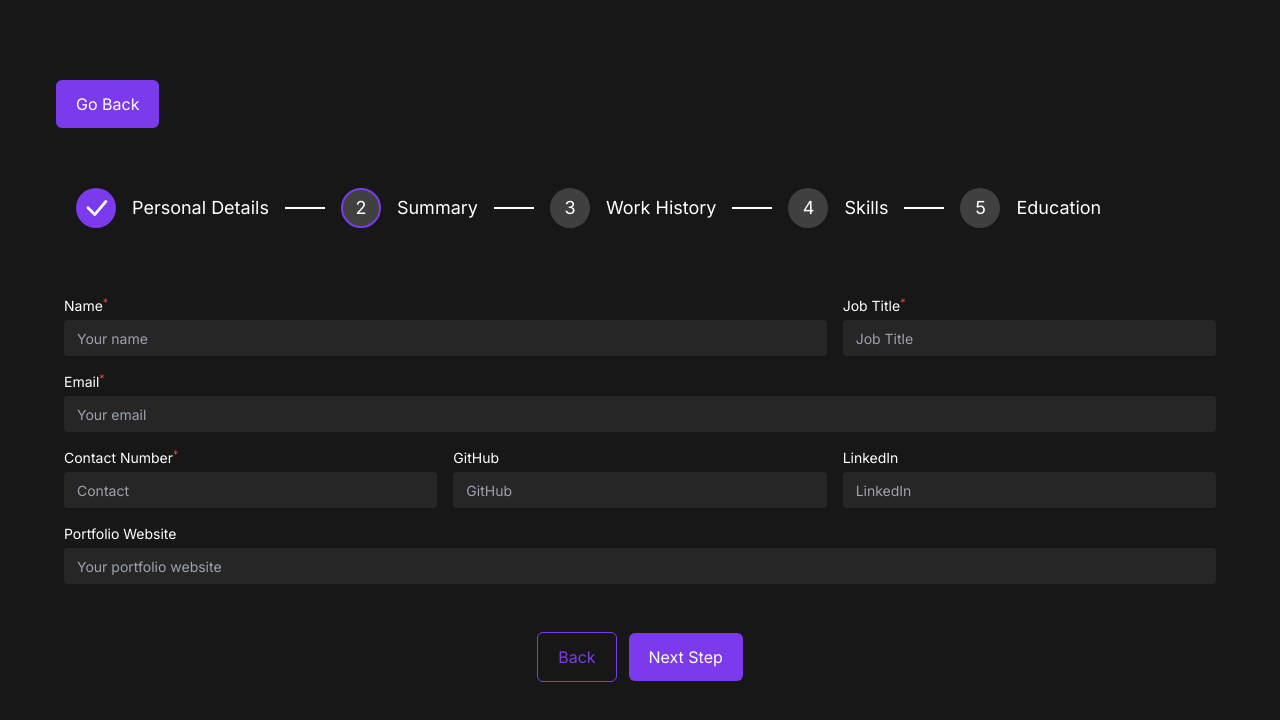
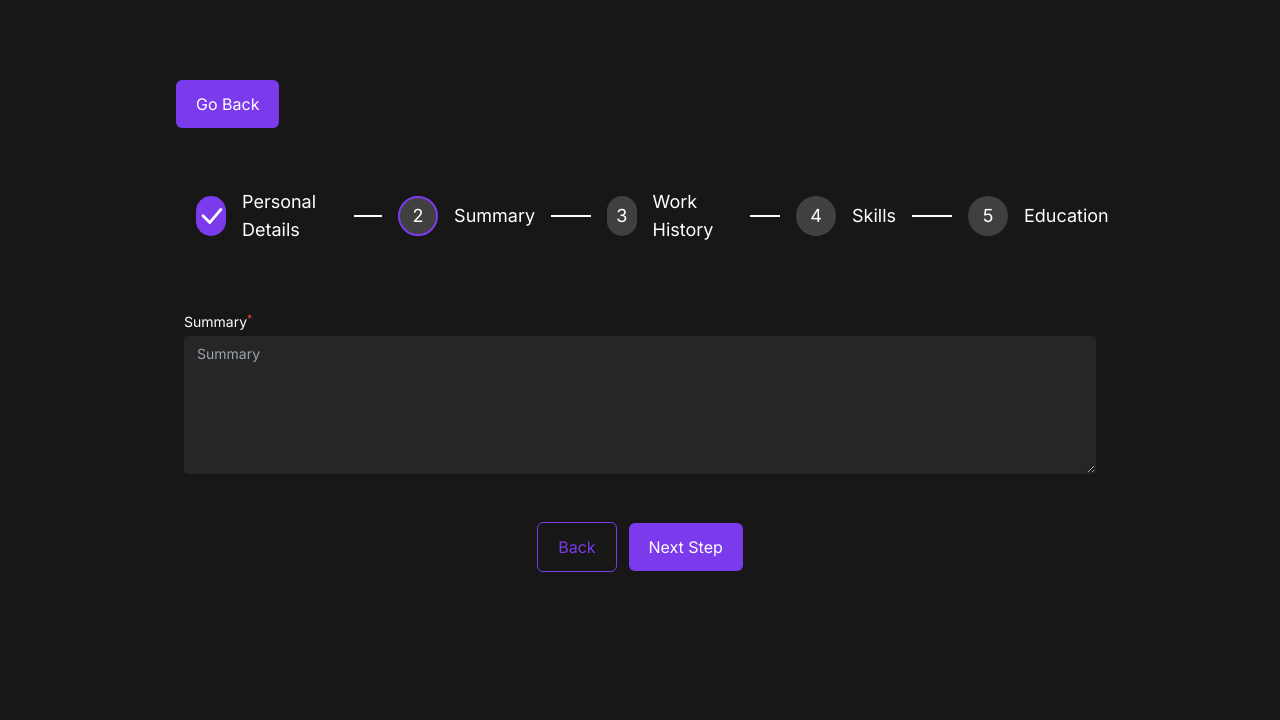
Before and after one commit to MRowan121/resume-builder, a Next.js app: page /resume-form/summary in a window 1280 px wide. Shown: the top 720 px of the page. Built offline with nearby package versions, Linux system fonts and the light colour scheme.

Commit message:
Create summary form and update title

```diff
--- a/src/app/layout.tsx
+++ b/src/app/layout.tsx
@@ -1,21 +1,21 @@
-import './globals.css'
-import { Inter } from 'next/font/google'
+import "./globals.css";
+import { Inter } from "next/font/google";
 
-const inter = Inter({ subsets: ['latin'] })
+const inter = Inter({ subsets: ["latin"] });
 
 export const metadata = {
-  title: 'Create Next App',
-  description: 'Generated by create next app',
-}
+  title: "Next Resume Builder",
+  description: "Generated by create next app",
+};
 
 export default function RootLayout({
   children,
 }: {
-  children: React.ReactNode
+  children: React.ReactNode;
 }) {
   return (
     <html lang="en">
       <body className={inter.className}>{children}</body>
     </html>
-  )
+  );
 }
--- a/src/app/resume-form/summary/page.tsx
+++ b/src/app/resume-form/summary/page.tsx
@@ -1,10 +1,11 @@
-import DetailsForm from "@/components/DetailsForm";
 import Pagination from "@/components/Pagination";
+import SummaryForm from "@/components/SummaryForm";
 import Link from "next/link";
 
 const summary = () => {
   return (
-    <div className="mt-16 mx-10 p-4 min-h-screen">
+    <>
+      <div className="mt-16 mx-auto p-4 max-w-[960px]">
         {/* Back Button */}
         <Link href="/resume-form/details">
           <button className="text-white bg-violet-600 stdBtn mb-10">
@@ -16,7 +17,7 @@ const summary = () => {
         <Pagination completed={1} />
 
         {/* Inputs */}
-      <DetailsForm />
+        <SummaryForm />
 
         {/* Buttons */}
         <div className="flex space-x-3 justify-center items-center">
@@ -32,6 +33,7 @@ const summary = () => {
           </Link>
         </div>
       </div>
+    </>
   );
 };
 
--- /dev/null
+++ b/src/components/SummaryForm.tsx
@@ -0,0 +1,26 @@
+const SummaryForm = () => {
+  return (
+    <div className="flex flex-wrap my-10">
+      {/* Name */}
+      <div className="p-2 basis-full">
+        <div className="flex flex-col">
+          <label htmlFor="summary" className="mb-1 text-sm break-words">
+            Summary<sup className="text-red-500">*</sup>
+          </label>
+          <textarea
+            // type="text"
+            placeholder="Summary"
+            id="summary"
+            className="bg-neutral-800 text-stone-50 text-sm w-full leading-[34px] block text-left px-3 border-[1px] border-transparent rounded overflow-y-scroll"
+            required
+            autoComplete="off"
+            rows={4}
+            cols={40}
+          />
+        </div>
+      </div>
+    </div>
+  );
+};
+
+export default SummaryForm;
```
Lines whose indentation alone changed are shown as unchanged.
